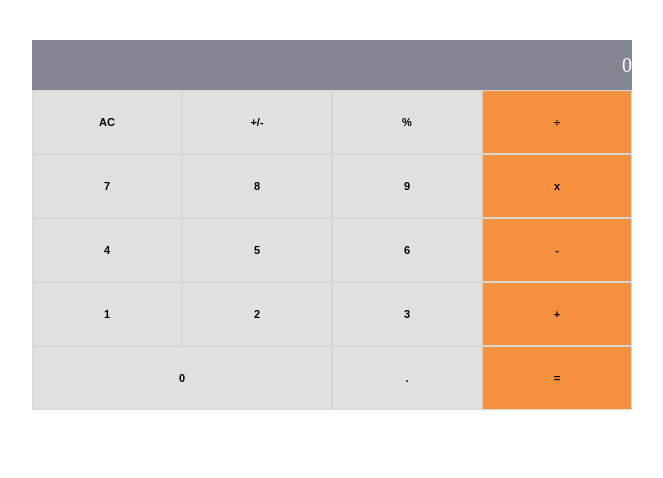
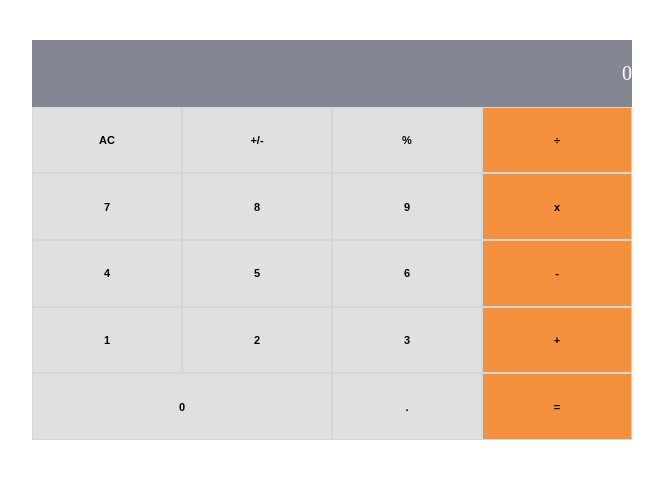
Before and after one commit to wassimchakib/Math-magician, a React (Create React App) app: page / in a window 1280 px wide. Shown: the top 478 px of the page, without its empty margins (608-1271 px from the left). Built offline with nearby package versions, Linux system fonts and the light colour scheme.

Commit message:
Fix calculator styling

```diff
--- a/src/App.css
+++ b/src/App.css
@@ -19,25 +19,21 @@ button:hover {
 .calculator__container {
   width: 50%;
   height: 50vh;
-}
-
-.calculator__btns {
   display: grid;
   grid-template-columns: repeat(4, minmax(20px, 1fr));
-  grid-template-rows: repeat(5, minmax(10px, 1fr));
-  width: 100%;
-  height: 80%;
+  grid-template-rows: repeat(6, minmax(10px, 1fr));
 }
 
 .calculator__result {
   color: #fff;
-  height: 50px;
   width: 100%;
   background-color: #858694;
   justify-content: flex-end;
   font-size: 20px;
   display: flex;
   align-items: center;
+  grid-area: 1/1/1/5;
+  overflow-wrap: anywhere;
 }
 
 .right-btns {
@@ -55,7 +51,7 @@ button:hover {
 }
 
 .zero-btn {
-  grid-area: 5/1/6/3;
+  grid-area: 6/1/6/3;
 }
 
 @media screen and (max-width: 720px) {
--- a/src/components/BtnContainer.js
+++ b/src/components/BtnContainer.js
@@ -29,7 +29,7 @@ class BtnContainer extends Component {
   render() {
     const { handleClick } = this.props;
     return (
-      <div className="calculator__btns">
+      <>
         {this.obj.map((object) => (
           <button
             key={object.value}
@@ -40,7 +40,7 @@ class BtnContainer extends Component {
             {object.value}
           </button>
         ))}
-      </div>
+      </>
     );
   }
 }
```
Also changed, not shown: public/index.html (+0 -23 lines).
